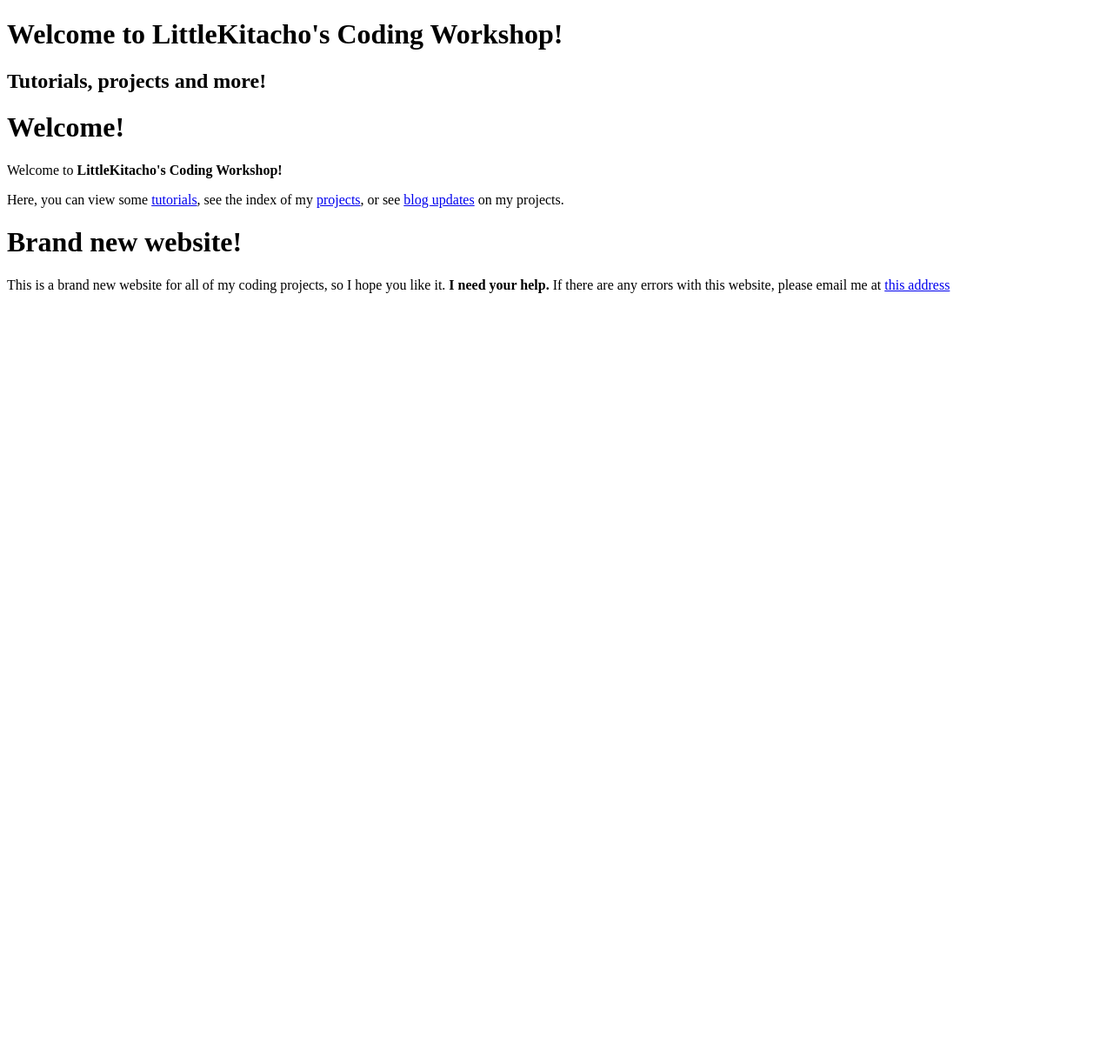
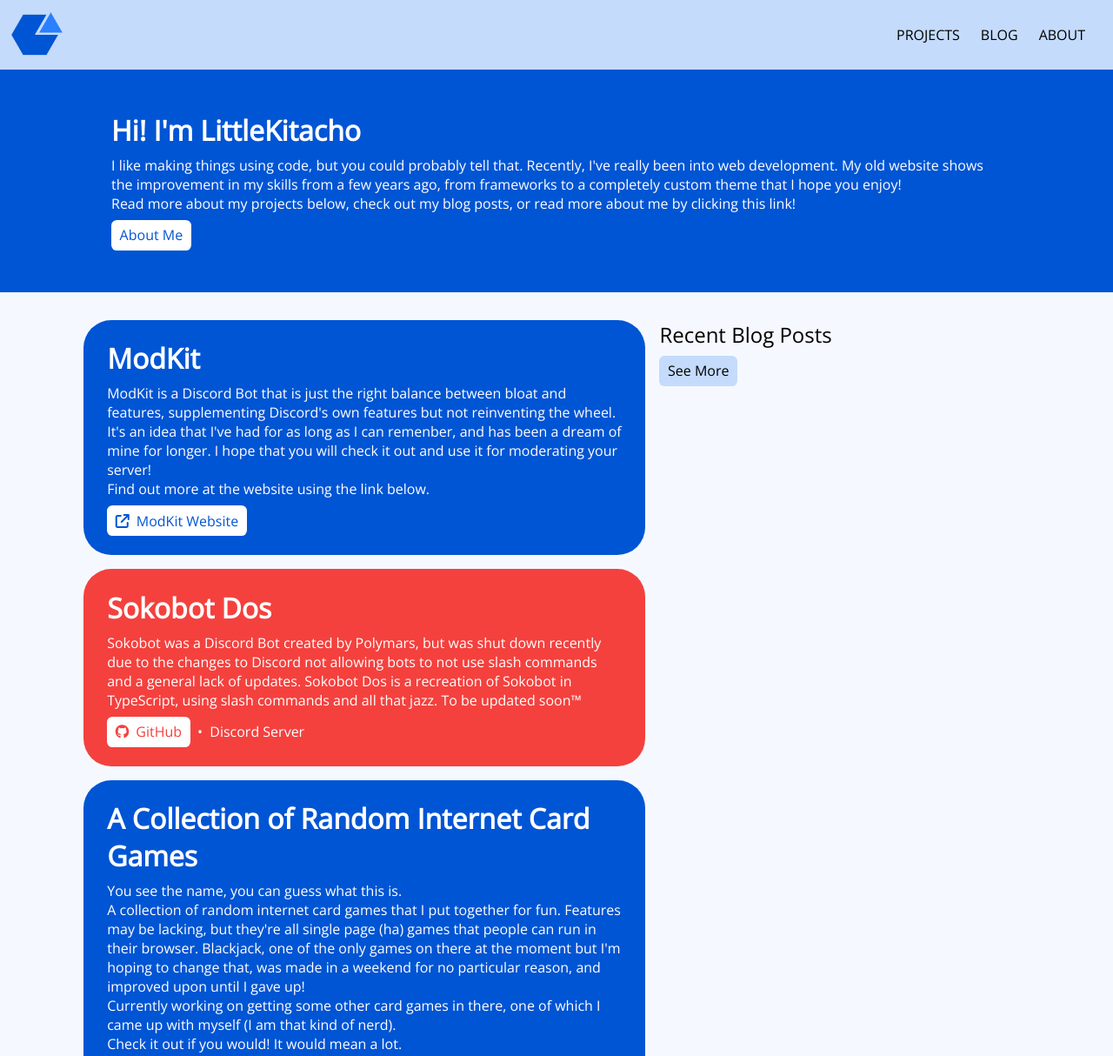
Before and after one commit to dabudke/dabudke.github.io, a plain HTML site: page index.html in a window 1280 px wide. Shown: the top 1214 px of the page at 87% size. Before the commit the page ends 800 px from the top, so only its background shows below. Drawn offline with nearby package versions, Linux system fonts and the light colour scheme.

Commit message:
New landing page!
links are broken, will fix soon I swear

```diff
--- /dev/null
+++ b/css/landing.css
@@ -0,0 +1,41 @@
+@import url(theme.css);
+
+@media not screen and (max-width: 800px) {
+  .body-wrapper {
+    display: grid;
+    grid-template:
+      "whoami whoami"
+      "prjcts recpos"
+      "prjcts ------"/
+      3fr     2fr;
+  }
+}
+
+.body-wrapper {
+  box-sizing: border-box;
+  width: 100vw;
+  max-width: 70rem;
+  margin: 0 auto;
+  padding: 0 1rem 0 0;
+}
+
+nav {
+  grid-area: navbar;
+}
+
+.about {
+  grid-area: whoami;
+}
+
+.projects {
+  grid-area: prjcts;
+}
+/* TODO 2 column projects layout */
+
+.posts {
+  grid-area: recpos;
+}
+
+footer {
+  grid-area: footer;
+}
--- a/index.html
+++ b/index.html
@@ -1,28 +1,114 @@
 <!DOCTYPE html>
 <html lang="en_US">
   <head>
-    <title>Homepage | LittleKitacho's Coding Haven</title>
-    <link rel="stylesheet" href="./css/main.css">
+    <title>LittleKitacho | Freelance Guesser</title>
+    <meta name="viewport" content="width=device-width, initial-scale=1.0">
+    <link rel="icon" href="/img/favicon.png">
+    <link rel="stylesheet" href="/css/landing.css">
+    <script src="https://kit.fontawesome.com/1ef4e3c534.js" crossorigin="anonymous"></script>
   </head>
   <body>
-    <div class="header">
-      <h1 id="title">Welcome to LittleKitacho's Coding Workshop!</h1>
-      <h2 id="subtitle">Tutorials, projects and more!</h2>
+    <nav class="top-navbar">
+      <ul class="nav-left">
+        <li><a href="/">
+          <img src="/img/logo.png" alt="LittleKitacho Logo">
+        </a></li>
+      </ul>
+      <ul class="nav-right">
+        <li><a href="/projects/">PROJECTS</a></li>
+        <li><a href="/blog/">BLOG</a></li>
+        <li><a href="/about.html">ABOUT</a></li>
+      </ul>
+      <!-- <i class="fa-solid fa-caret-down nav-menu" onclick="nav_toggleNavbar()"></i> -->
+    </nav>
+
+    <!-- About Me -->
+    <header class="about hero primary">
+      <h1 class="heading">Hi! I'm LittleKitacho</h1>
+      <p class="paragraph">
+        I like making things using code, but you could probably tell that.
+        Recently, I've really been into web development. My old website shows
+        the improvement in my skills from a few years ago, from frameworks
+        to a completely custom theme that I hope you enjoy!<br>
+        Read more about my projects below, check out my blog posts, or read
+        more about me by clicking this link!
+      </p>
+      <a href="/about.html" class="button primary-inverted">About Me</a>
+    </header>
+
+    <div class="body-wrapper">
+      <!-- Featured Projects -->
+      <main class="projects">
+        <!-- ModKit -->
+        <section class="block primary">
+          <h1 class="heading">ModKit</h1>
+          <p class="paragraph">
+            ModKit is a Discord Bot that is just the right balance between bloat
+            and features, supplementing Discord's own features but not
+            reinventing the wheel. It's an idea that I've had for as long as I
+            can remenber, and has been a dream of mine for longer. I hope that
+            you will check it out and use it for moderating your server!<br>
+            Find out more at the website using the link below.
+          </p>
+          <a href="https://modkit-discord.github.io/" class="button primary-inverted"><i class="fa-solid fa-arrow-up-right-from-square"></i>ModKit Website</a>
+        </section>
+
+        <!-- Sokobot Dos -->
+        <section class="block secondary">
+          <h1 class="heading">Sokobot Dos</h1>
+          <p class="paragraph">
+            Sokobot was a Discord Bot created by Polymars, but was shut down
+            recently due to the changes to Discord not allowing bots to not use
+            slash commands and a general lack of updates. Sokobot Dos is a
+            recreation of Sokobot in TypeScript, using slash commands and all
+            that jazz. To be updated soon™
+          </p>
+          <a class="button secondary-inverted" href="https://github.com/LittleKitacho/sokobot-dos"><i class="fa-brands fa-github"></i>GitHub</a>
+          &nbsp;&bullet;&nbsp;
+          <a>Discord Server</a>
+        </section>
+
+        <!-- ACORICG -->
+        <section class="block primary">
+          <h1 class="heading">A Collection of Random Internet Card Games</h1>
+          <p class="paragraph">
+            You see the name, you can guess what this is.<br>
+            A collection of random internet card games that I put together for
+            fun. Features may be lacking, but they're all single page (ha) games
+            that people can run in their browser. Blackjack, one of the only games
+            on there at the moment but I'm hoping to change that, was made in a
+            weekend for no particular reason, and improved upon until I gave up!<br>
+            Currently working on getting some other card games in there, one of
+            which I came up with myself (I am that kind of nerd).<br>
+            Check it out if you would! It would mean a lot.
+          </p>
+          <a href="/card-games/" class="button primary-inverted"><i class="fa-solid fa-arrow-up-right-from-square"></i>Website</a>
+        </section>
+
+        <section class="block neutral small-border">
+          <h1 class="subheading">And much more!</h1>
+          <p class="paragraph">
+            If I put every projects that I've worked on in this page, you would
+            be scrolling for hours.  You can find more on my <a href="https://github.com/LittleKitacho">GitHub</a>.
+          </p>
+        </section>
+      </main>
+      <!-- Recent Blog Posts -->
+      <aside class="posts">
+        <h1 class="subheading ml mb-s">Recent Blog Posts</h1>
+        <a class="button neutral ml mb" href="/blog/">See More</a>
+      </aside>
     </div>
-    <h1 id="welcome">Welcome!</h1>
-    <p>Welcome to <strong>LittleKitacho's Coding Workshop!</strong></p>
-    <p>Here, you can view some <a href="./tutorials/index.html" target="_self">tutorials</a>,
-      see the index of my <a href="./projects/index.html">projects</a>, or see
-      <a href="./projects/blogs/index.html">blog updates</a> on my projects.
-    </p>
-    <div class="news">
-      <div class="news1">
-        <h1 id="brand_new_website">Brand new website!</h1>
-        <p>This is a brand new website for all of my coding projects, so I hope you like it.
-          <strong>I need your help.</strong>  If there are any errors with this website,
-          please email me at <a href="mailto:little.kitacho@outlook.com">this address</a>
-        </p>
-      </div>
-    </div>
+
+    <footer class="footer">
+      <ul class="socials">
+        <li><a href="https://github.com/LittleKitacho/"><i class="fa-brands fa-github"></i></a></li>
+        <li><a href="https://twitter.com/LittleKitacho"><i class="fa-brands fa-twitter"></i></a></li>
+        <!-- <li><a><i class="fa-brands fa-discord"></i></a></li> -->
+        <li><a href="https://www.youtube.com/channel/UCR8PkiQ4JleQG-21xURWtmQ"><i class='fa-brands fa-youtube'></i></a></li>
+      </ul>
+    </footer>
+
+    <div style="z-index: 100; position: absolute; top: 0; left: 0; width: 25rem; height: 1rem;"></div>
   </body>
 </html>
```
Also changed, not shown: img/favicon.png (added).
